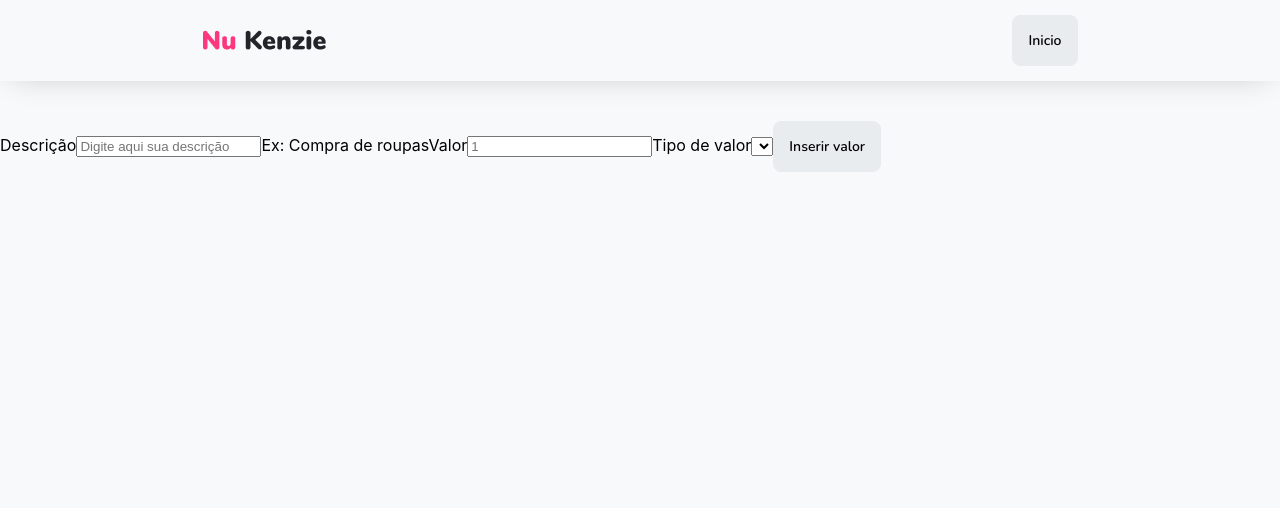
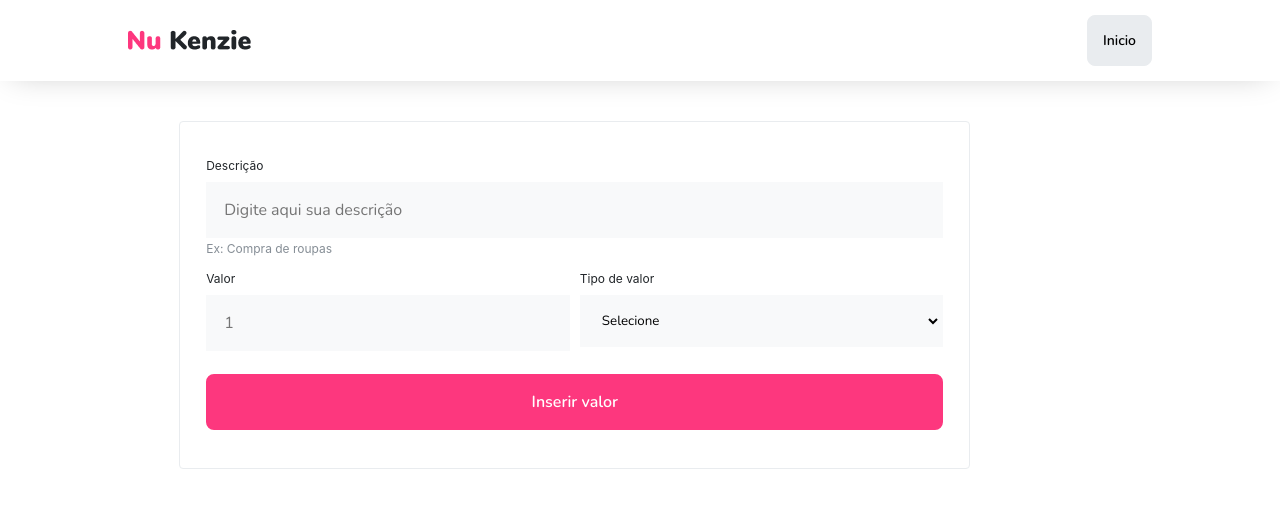
Before and after one commit to netomilfont/react-nu-kenzie, a React (Create React App) app in the folder nukenzie/: page / in a window 1280 px wide. Shown: the top 508 px of the page. Built offline with nearby package versions, Linux system fonts and the light colour scheme.

Commit message:
adiciona formulario

```diff
--- a/nukenzie/src/App.css
+++ b/nukenzie/src/App.css
@@ -7,5 +7,15 @@
   pointer-events: none;
 }
 
+.container__main {
+  display: flex;
+  justify-content: center;
+  width: 100vw;
+}
+
 @media (min-width: 1024px) {
+  .container__main {
+    width: 80%;
+    margin: 0 auto;
+  }
 }
--- a/nukenzie/src/App.jsx
+++ b/nukenzie/src/App.jsx
@@ -7,9 +7,9 @@ const App = () => {
     <>
       <div className="container">
         <Header />
-      </div>
-      <div>
-        <Form />
+        <div className="container__main">
+          <Form />
+        </div>
       </div>
     </>
   );
--- a/nukenzie/src/components/Form/index.jsx
+++ b/nukenzie/src/components/Form/index.jsx
@@ -1,7 +1,10 @@
+import "./styles.css";
+
 const Form = () => {
   return (
-    <div>
+    <div className="container__form">
       <form>
+        <div className="container__description">
           <label htmlFor="inputDescription">Descrição</label>
           <input
             type="text"
@@ -9,6 +12,9 @@ const Form = () => {
             placeholder="Digite aqui sua descrição"
           />
           <span>Ex: Compra de roupas</span>
+        </div>
+        <div className="container__valor">
+          <div>
             <label htmlFor="inputValor">Valor</label>
             <input
               type="number"
@@ -16,8 +22,16 @@ const Form = () => {
               id="inputValor"
               placeholder="1"
             />
+          </div>
+          <div>
             <label htmlFor="selectType">Tipo de valor</label>
-        <select name="" id="selectType"></select>
+            <select name="" id="selectType">
+              <option value="">Selecione</option>
+              <option value="Entrada">Entrada</option>
+              <option value="Despesa">Despesa</option>
+            </select>
+          </div>
+        </div>
         <button type="submit">Inserir valor</button>
       </form>
     </div>
--- a/nukenzie/src/components/Form/styles.css
+++ b/nukenzie/src/components/Form/styles.css
@@ -0,0 +1,93 @@
+.container__form {
+  width: 90%;
+}
+
+form {
+  background-color: #ffffff;
+  border: 1px solid #e9ecef;
+  border-radius: 4px;
+  display: flex;
+  flex-direction: column;
+  padding: 38px 26px;
+  gap: 18px;
+  width: 80%;
+}
+
+form .container__description {
+  display: flex;
+  flex-direction: column;
+}
+
+form .container__valor {
+  display: flex;
+  justify-content: space-between;
+  gap: 10px;
+}
+
+form .container__valor div {
+  display: flex;
+  flex-direction: column;
+  width: 50%;
+}
+
+input {
+  background: #f8f9fa;
+  padding: 0px 16px;
+  border: 2px solid #f8f9fa;
+  height: 52px;
+  font-size: 1rem;
+  margin-bottom: 5px;
+}
+
+input:focus {
+  outline: 2px solid #212529;
+  border-radius: 4px;
+}
+
+input::placeholder {
+  font-family: "Nunito", sans-serif;
+}
+
+label {
+  color: #212529;
+  margin-bottom: 10px;
+  font-size: 0.75rem;
+}
+
+select {
+  height: 52px;
+  font-family: "Nunito", sans-serif;
+  border: 2px solid #f8f9fa;
+  background: #f8f9fa;
+  padding: 0px 16px;
+}
+
+select:focus {
+  outline: 2px solid #212529;
+  border-radius: 4px;
+}
+
+option {
+  min-height: 52px;
+  background: #f8f9fa;
+  padding: 16px;
+}
+
+span {
+  color: #868e96;
+  font-size: 0.75rem;
+}
+
+.container__form form button {
+  background-color: #fd377e;
+  border: 2px solid #fd377e;
+  color: var(--color-white-0);
+  font-size: 1rem;
+}
+
+@media (min-width: 1024px) {
+  .container__form form button:hover {
+    background-color: #e34981;
+    color: var(--color-grey-1);
+  }
+}
--- a/nukenzie/src/components/Header/styles.css
+++ b/nukenzie/src/components/Header/styles.css
@@ -2,7 +2,7 @@ header {
   max-width: 100%;
   display: flex;
   justify-content: center;
-  padding: 15px;
+  padding: 15px 0;
   box-shadow: 0px 4px 32px -12px rgba(0, 0, 0, 0.25);
   margin-bottom: 40px;
 }
@@ -16,6 +16,6 @@ header .container__header {
 
 @media (min-width: 1024px) {
   header .container__header {
-    width: 70%;
+    width: 80%;
   }
 }
--- a/nukenzie/src/index.css
+++ b/nukenzie/src/index.css
@@ -1,4 +1,5 @@
 :root {
+  --color-white-0: #ffffff;
   --color-white-1: #f8f9fa;
   --color-grey-1: #e9ecef;
   --color-grey-3: #343a40;
@@ -134,8 +135,12 @@ table {
   border-spacing: 0;
 }
 
+input {
+  font-family: "Nunito", sans-serif;
+}
+
 body {
-  background-color: var(--color-white-1);
+  background-color: var(--color-white-0);
   margin: 0;
   font-family: -apple-system, BlinkMacSystemFont, "Segoe UI", "Roboto", "Oxygen",
     "Ubuntu", "Cantarell", "Fira Sans", "Droid Sans", "Helvetica Neue",
```
Lines whose indentation alone changed are shown as unchanged.
